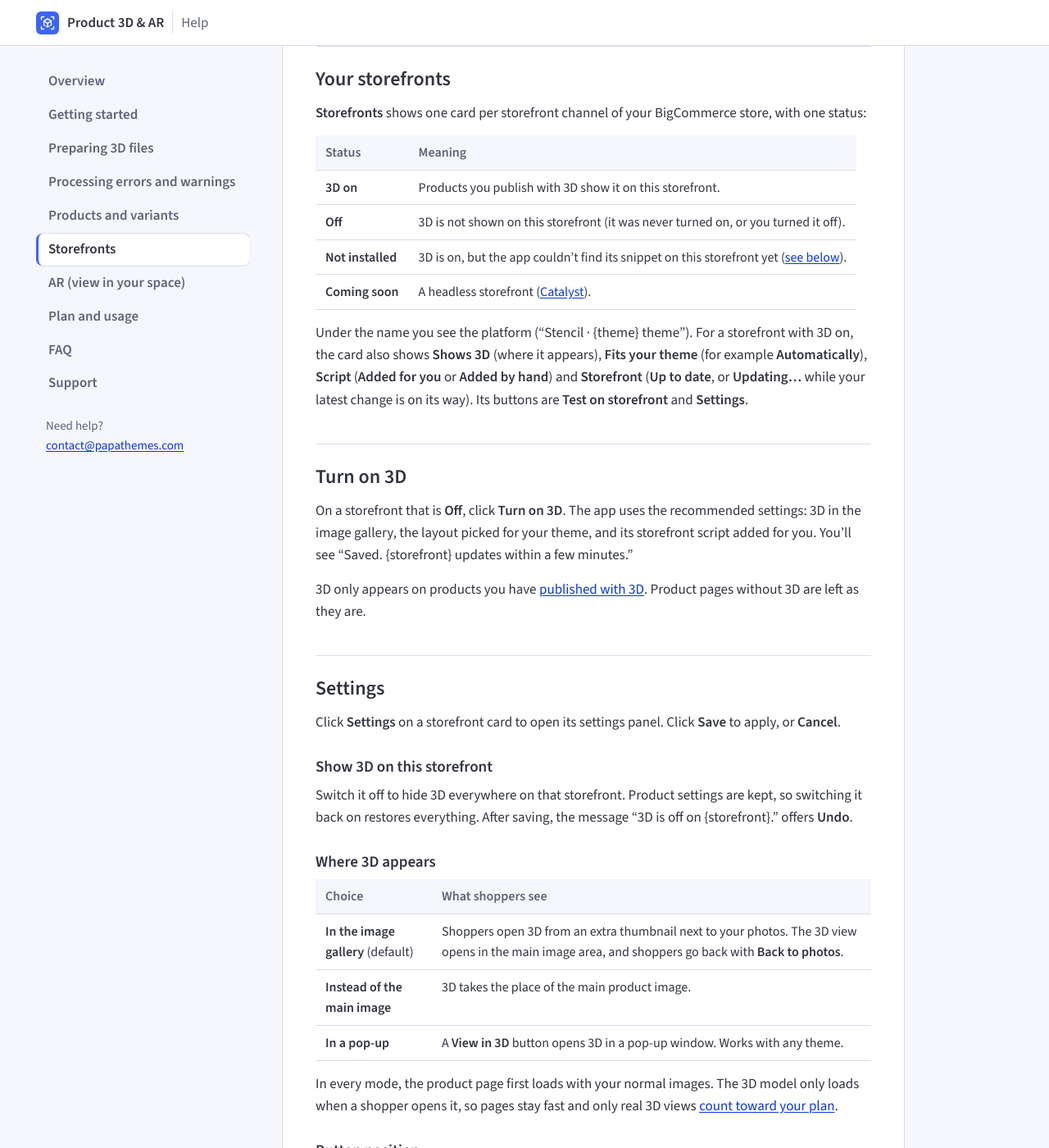
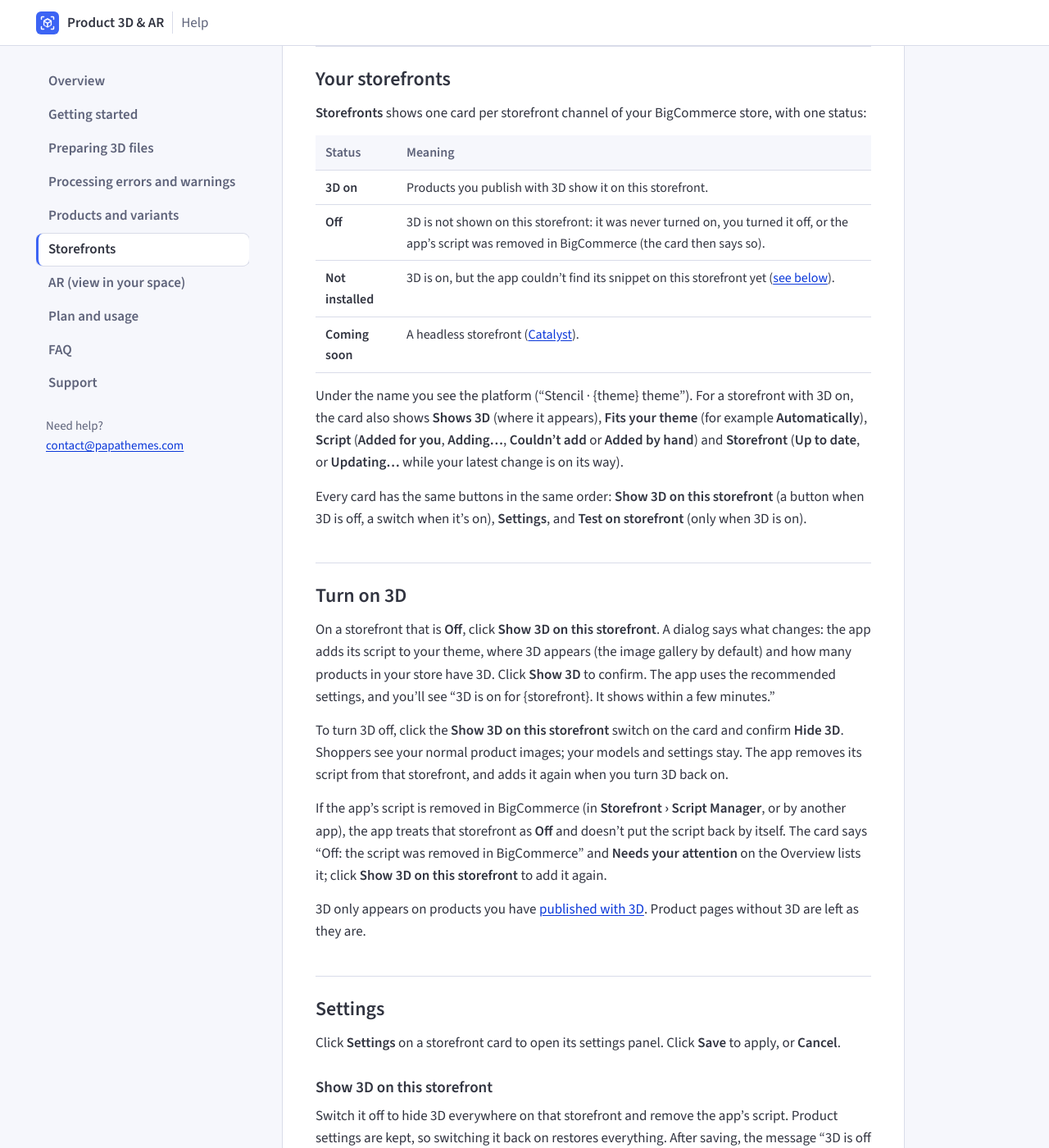
Before and after one commit to tvlgiao/product3dar-docs, a Jekyll site: the page built from docs/storefronts.md, in a window 1280 px wide and 1400 px high, scrolled down 418 px. Shown: the whole window at 82% size. Built offline with Jekyll 4.4.1, drawn with Linux system fonts in a browser that asks for light colours; some of the changed text lies outside the part shown.

Commit message:
Storefronts: custom selector example, Show 3D wording, script follows on/off (#1)
Storefronts, Getting started, Overview and FAQ use the app's current wording (Show 3D on this storefront, the Show 3D / Hide 3D dialogs, Adding / Couldn't add / Added by hand), say the script follows on/off (removed when 3D is off, never put back by itself after a removal in Script Manager), and add a Cornerstone example and how-to for custom selectors.

Co-Authored-By: PapaThemes <contact@papathemes.com>

```diff
--- a/docs/storefronts.md
+++ b/docs/storefronts.md
@@ -18,20 +18,32 @@
 | Status | Meaning |
 |---|---|
 | **3D on** | Products you publish with 3D show it on this storefront. |
-| **Off** | 3D is not shown on this storefront (it was never turned on, or you turned it off). |
+| **Off** | 3D is not shown on this storefront: it was never turned on, you turned it off, or the app's script was removed in BigCommerce (the card then says so). |
 | **Not installed** | 3D is on, but the app couldn't find its snippet on this storefront yet ([see below](#manual-snippet)). |
 | **Coming soon** | A headless storefront ([Catalyst](#catalyst)). |
 
 Under the name you see the platform ("Stencil · {theme} theme"). For a storefront with 3D on, the card also shows
-**Shows 3D** (where it appears), **Fits your theme** (for example **Automatically**), **Script** (**Added for you** or
-**Added by hand**) and **Storefront** (**Up to date**, or **Updating…** while your latest change is on its way).
-Its buttons are **Test on storefront** and **Settings**.
+**Shows 3D** (where it appears), **Fits your theme** (for example **Automatically**), **Script** (**Added for you**,
+**Adding…**, **Couldn't add** or **Added by hand**) and **Storefront** (**Up to date**, or **Updating…** while your
+latest change is on its way).
+
+Every card has the same buttons in the same order: **Show 3D on this storefront** (a button when 3D is off, a switch
+when it's on), **Settings**, and **Test on storefront** (only when 3D is on).
 
 ## Turn on 3D {#turn-on}
 
-On a storefront that is **Off**, click **Turn on 3D**. The app uses the recommended settings: 3D in the image gallery,
-the layout picked for your theme, and its storefront script added for you. You'll see "Saved. {storefront} updates
+On a storefront that is **Off**, click **Show 3D on this storefront**. A dialog says what changes: the app adds its
+script to your theme, where 3D appears (the image gallery by default) and how many products in your store have 3D. Click
+**Show 3D** to confirm. The app uses the recommended settings, and you'll see "3D is on for {storefront}. It shows
 within a few minutes."
+
+To turn 3D off, click the **Show 3D on this storefront** switch on the card and confirm **Hide 3D**. Shoppers see your
+normal product images; your models and settings stay. The app removes its script from that storefront, and adds it
+again when you turn 3D back on.
+
+If the app's script is removed in BigCommerce (in **Storefront › Script Manager**, or by another app), the app treats
+that storefront as **Off** and doesn't put the script back by itself. The card says "Off: the script was removed in
+BigCommerce" and **Needs your attention** on the Overview lists it; click **Show 3D on this storefront** to add it again.
 
 3D only appears on products you have [published with 3D](/docs/products-and-variants/#publish). Product pages
 without 3D are left as they are.
@@ -42,8 +54,8 @@
 
 ### Show 3D on this storefront {#turn-off}
 
-Switch it off to hide 3D everywhere on that storefront. Product settings are kept, so switching it back on restores
-everything. After saving, the message "3D is off on {storefront}." offers **Undo**.
+Switch it off to hide 3D everywhere on that storefront and remove the app's script. Product settings are kept, so
+switching it back on restores everything. After saving, the message "3D is off on {storefront}." offers **Undo**.
 
 ### Where 3D appears {#where-3d-appears}
 
@@ -101,8 +113,10 @@
 
 ### Installation {#installation}
 
-- **The script was added for you.** For up to 10 storefronts, the app adds its storefront script through BigCommerce
-  itself. Nothing to do. The **Check it** link opens your storefront with the [installation check](#installation-check).
+- **Our script is on this storefront.** For up to 10 storefronts, the app adds its storefront script through
+  BigCommerce itself. Nothing to do. The **Check it** link opens your storefront with the
+  [installation check](#installation-check). While a change is on its way you see **Adding the script… (a few
+  minutes)** or **Removing the script…**; if BigCommerce refused it, an error with **Try again**.
 - **Add the snippet by hand** (from the 11th storefront on), see [below](#manual-snippet).
 
 ## Add the snippet by hand {#manual-snippet}
@@ -116,7 +130,8 @@
 3. Back in the app, click **Check installation**. It shows "Found · {time}" when the snippet is on the storefront, or
    "Not found yet · checked {time}". Until it's found, the card shows **Not installed**.
 
-If you uninstall the app later, remove this snippet from Script Manager.
+If you turn 3D off on that storefront or uninstall the app, remove this snippet from Script Manager. Until then it
+loads but shows nothing.
 
 ## Custom selectors {#custom-selectors}
 
@@ -126,7 +141,21 @@
 1. In **Settings**, open **Advanced: custom selectors** (or choose **Custom selectors (advanced)** under **How 3D fits
    your theme**).
 2. Enter the **Main image selector** and the **Thumbnail list selector**: CSS selectors for your theme's main product
-   image container and its thumbnail list. Each must match exactly one element on the product page.
+   image container and its thumbnail list. Each must match exactly one element on the product page. On Cornerstone,
+   for example, they are:
+
+   | Field | What it is | Cornerstone example |
+   |---|---|---|
+   | **Main image selector** | The box around the big product image | `.productView-image` |
+   | **Thumbnail list selector** | The list of small images under or beside it | `.productView-thumbnails` |
+
+   **How to find them:** on a product page, right-click the main image and choose **Inspect**. In the code panel,
+   find the element that wraps the whole image (not the `<img>` itself) and copy its class, starting with a dot. Do
+   the same for the row of thumbnails. To check that a selector matches exactly one element, type
+   `document.querySelectorAll('.productView-image').length` in the **Console** tab: it should say `1`.
+
+   The app tells you right away if a selector isn't written correctly (for example a missing `]`). Whether it finds
+   your gallery is checked on the storefront in step 4.
 3. Click **Save**.
 4. Open a product page with 3D and add `?p3d-debug=1` to its address (see [Installation check](#installation-check)).
    With custom selectors, the overlay shows a checklist. Check on the page that:
```
Also changed, not shown: docs/faq.md (+1 -1 lines), docs/getting-started.md (+3 -2 lines), docs/index.md (+2 -2 lines).
